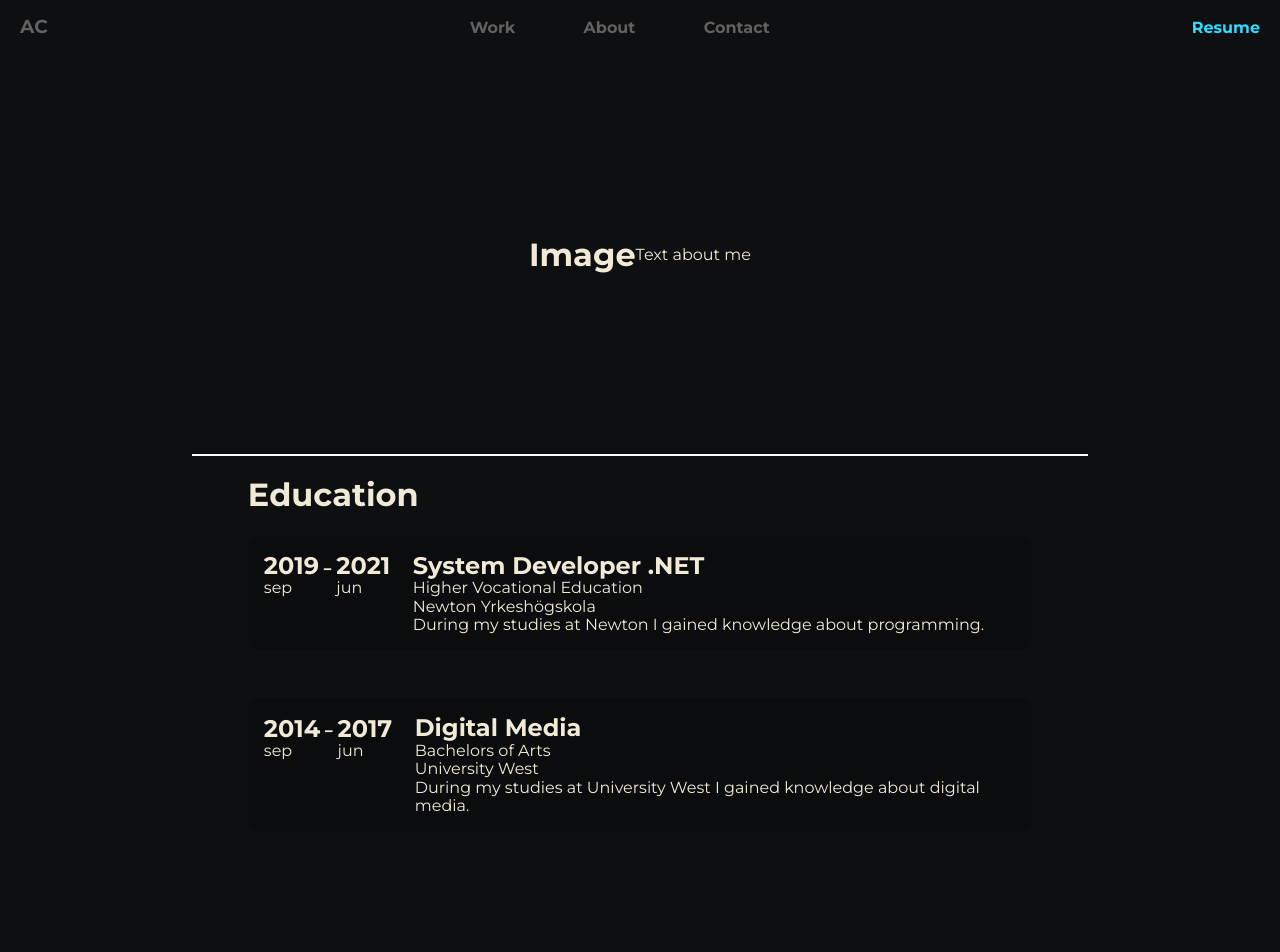
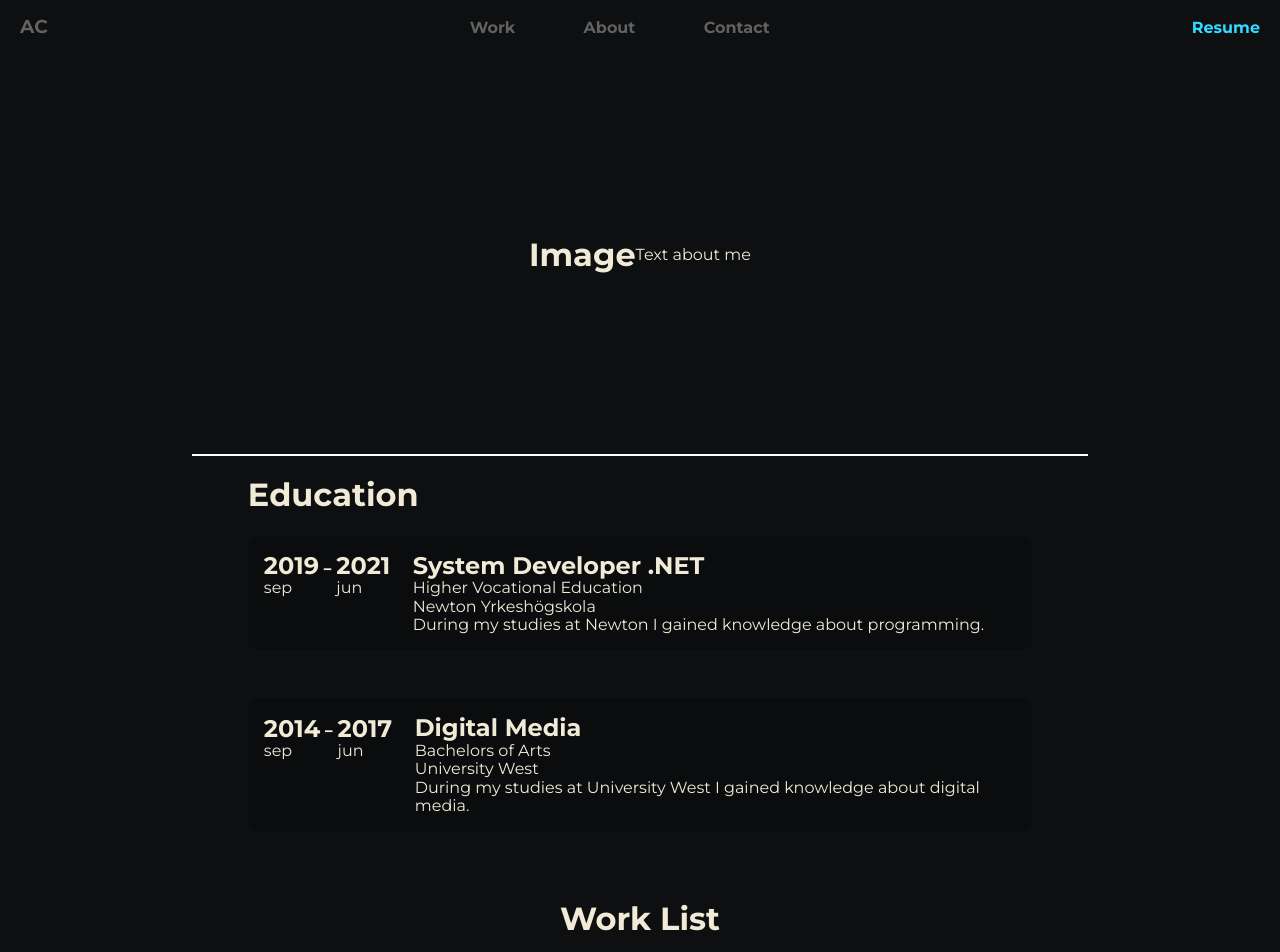
Before and after one commit to AndyCarlsson/portfolio, a React (Create React App) app: page /about in a window 1280 px wide. Shown: the top 952 px of the page. Built offline with nearby package versions, Linux system fonts and the light colour scheme.

Commit message:
Added files for list of work

```diff
--- a/src/components/About/About.js
+++ b/src/components/About/About.js
@@ -1,6 +1,7 @@
 import React from 'react';
 import EducationList from './EducationList';
 import './About.scss';
+import WorkList from './WorkList';
 
 function About() {
   return (
@@ -11,6 +12,7 @@ function About() {
       </div>
       <div className="experiences-container">
       <EducationList />
+      <WorkList />
       </div>
     </div>
   );
--- a/src/components/About/WorkList.js
+++ b/src/components/About/WorkList.js
@@ -0,0 +1,9 @@
+import React from 'react';
+
+function WorkList() {
+    return (
+        <h1>Work List</h1>
+    )
+}
+
+export default WorkList;
```
